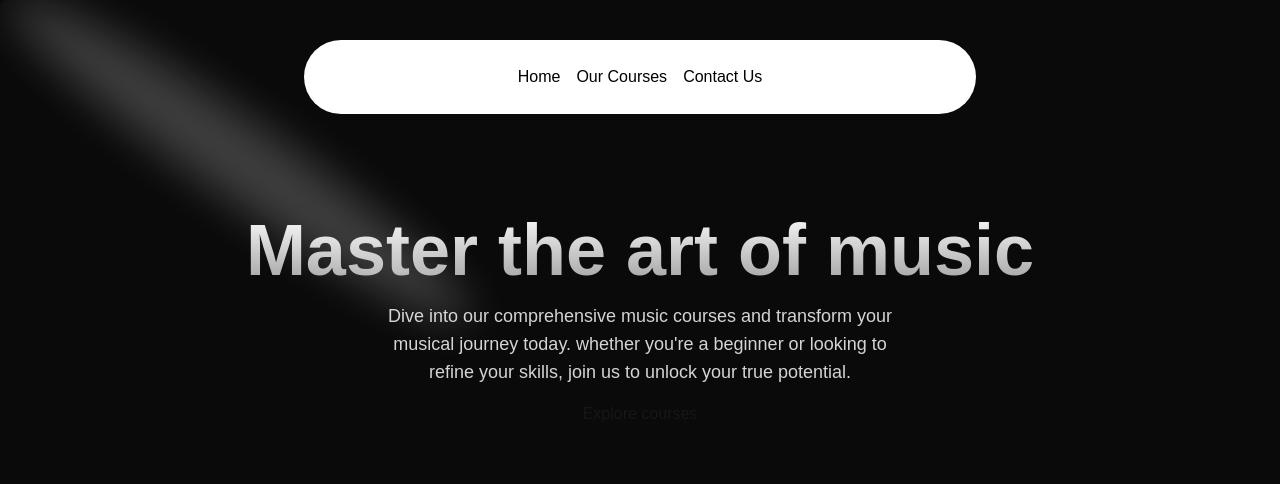
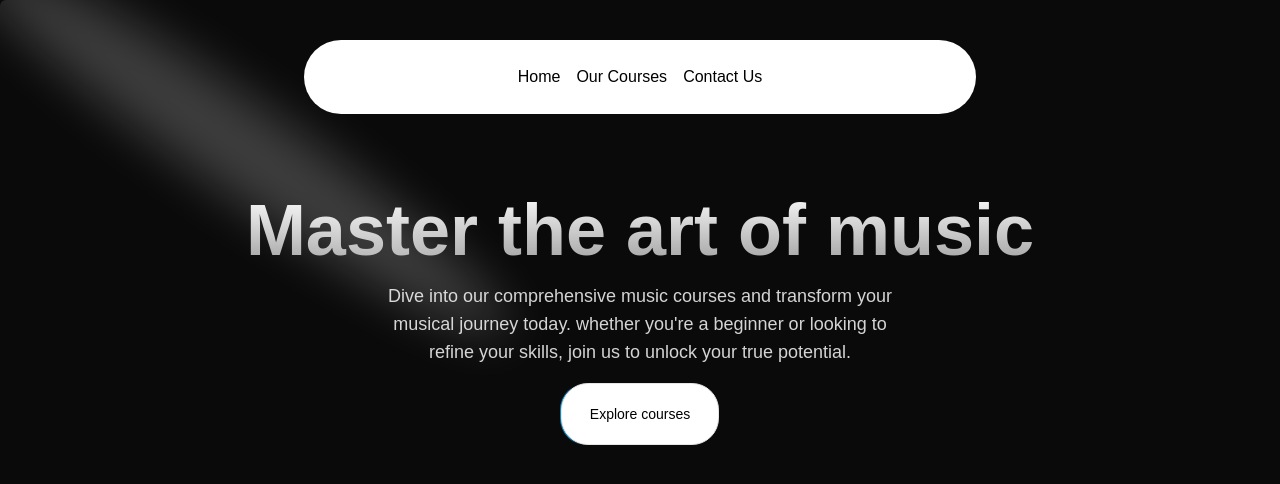
Before and after one commit to jogendra05/typenext, a Next.js app: page / in a window 1280 px wide. Shown: the top 484 px of the page. Built offline with nearby package versions, Linux system fonts and the light colour scheme.

Commit message:
Add Home Button

```diff
--- a/src/components/HeroSection.tsx
+++ b/src/components/HeroSection.tsx
@@ -1,5 +1,6 @@
 import Link from "next/link";
 import { Spotlight } from "./ui/Spotlight";
+import { Button } from "./ui/moving-border";
 // import { Button } from "./ui/moving-border";
 
 const HeroSection = () => {
@@ -20,12 +21,12 @@
         </p>
         <div className="mt-4">
           <Link href={"/courses"}>
-                    {/* <Button */}
-                    {/* borderRadius="1.75rem"
-                    className="bg-white dark:bg-black text-black dark:text-white border-neutral-200 dark:border-slate-800"
-                    > */}
+            <Button
+              borderRadius="1.75rem"
+              className="bg-white dark:bg-slate-900 text-black dark:text-white border-neutral-200 dark:border-slate-800"
+            >
               Explore courses
-                    {/* </Button> */}
+            </Button>
           </Link>
         </div>
       </div>
--- /dev/null
+++ b/src/components/ui/moving-border.tsx
@@ -0,0 +1,139 @@
+"use client";
+import React from "react";
+import {
+  motion,
+  useAnimationFrame,
+  useMotionTemplate,
+  useMotionValue,
+  useTransform,
+} from "motion/react";
+import { useRef } from "react";
+import { cn } from "@/lib/utils";
+
+export function Button({
+  borderRadius = "1.75rem",
+  children,
+  as: Component = "button",
+  containerClassName,
+  borderClassName,
+  duration,
+  className,
+  ...otherProps
+}: {
+  borderRadius?: string;
+  children: React.ReactNode;
+  as?: any;
+  containerClassName?: string;
+  borderClassName?: string;
+  duration?: number;
+  className?: string;
+  [key: string]: any;
+}) {
+  return (
+    <Component
+      className={cn(
+        "relative h-16 w-40 overflow-hidden bg-transparent p-[1px] text-xl",
+        containerClassName,
+      )}
+      style={{
+        borderRadius: borderRadius,
+      }}
+      {...otherProps}
+    >
+      <div
+        className="absolute inset-0"
+        style={{ borderRadius: `calc(${borderRadius} * 0.96)` }}
+      >
+        <MovingBorder duration={duration} rx="30%" ry="30%">
+          <div
+            className={cn(
+              "h-20 w-20 bg-[radial-gradient(#0ea5e9_40%,transparent_60%)] opacity-[0.8]",
+              borderClassName,
+            )}
+          />
+        </MovingBorder>
+      </div>
+
+      <div
+        className={cn(
+          "relative flex h-full w-full items-center justify-center border border-slate-800 bg-slate-900/[0.8] text-sm text-white antialiased backdrop-blur-xl",
+          className,
+        )}
+        style={{
+          borderRadius: `calc(${borderRadius} * 0.96)`,
+        }}
+      >
+        {children}
+      </div>
+    </Component>
+  );
+}
+
+export const MovingBorder = ({
+  children,
+  duration = 3000,
+  rx,
+  ry,
+  ...otherProps
+}: {
+  children: React.ReactNode;
+  duration?: number;
+  rx?: string;
+  ry?: string;
+  [key: string]: any;
+}) => {
+  const pathRef = useRef<any>();
+  const progress = useMotionValue<number>(0);
+
+  useAnimationFrame((time) => {
+    const length = pathRef.current?.getTotalLength();
+    if (length) {
+      const pxPerMillisecond = length / duration;
+      progress.set((time * pxPerMillisecond) % length);
+    }
+  });
+
+  const x = useTransform(
+    progress,
+    (val) => pathRef.current?.getPointAtLength(val).x,
+  );
+  const y = useTransform(
+    progress,
+    (val) => pathRef.current?.getPointAtLength(val).y,
+  );
+
+  const transform = useMotionTemplate`translateX(${x}px) translateY(${y}px) translateX(-50%) translateY(-50%)`;
+
+  return (
+    <>
+      <svg
+        xmlns="http://www.w3.org/2000/svg"
+        preserveAspectRatio="none"
+        className="absolute h-full w-full"
+        width="100%"
+        height="100%"
+        {...otherProps}
+      >
+        <rect
+          fill="none"
+          width="100%"
+          height="100%"
+          rx={rx}
+          ry={ry}
+          ref={pathRef}
+        />
+      </svg>
+      <motion.div
+        style={{
+          position: "absolute",
+          top: 0,
+          left: 0,
+          display: "inline-block",
+          transform,
+        }}
+      >
+        {children}
+      </motion.div>
+    </>
+  );
+};
```
Lines whose indentation alone changed are shown as unchanged.
